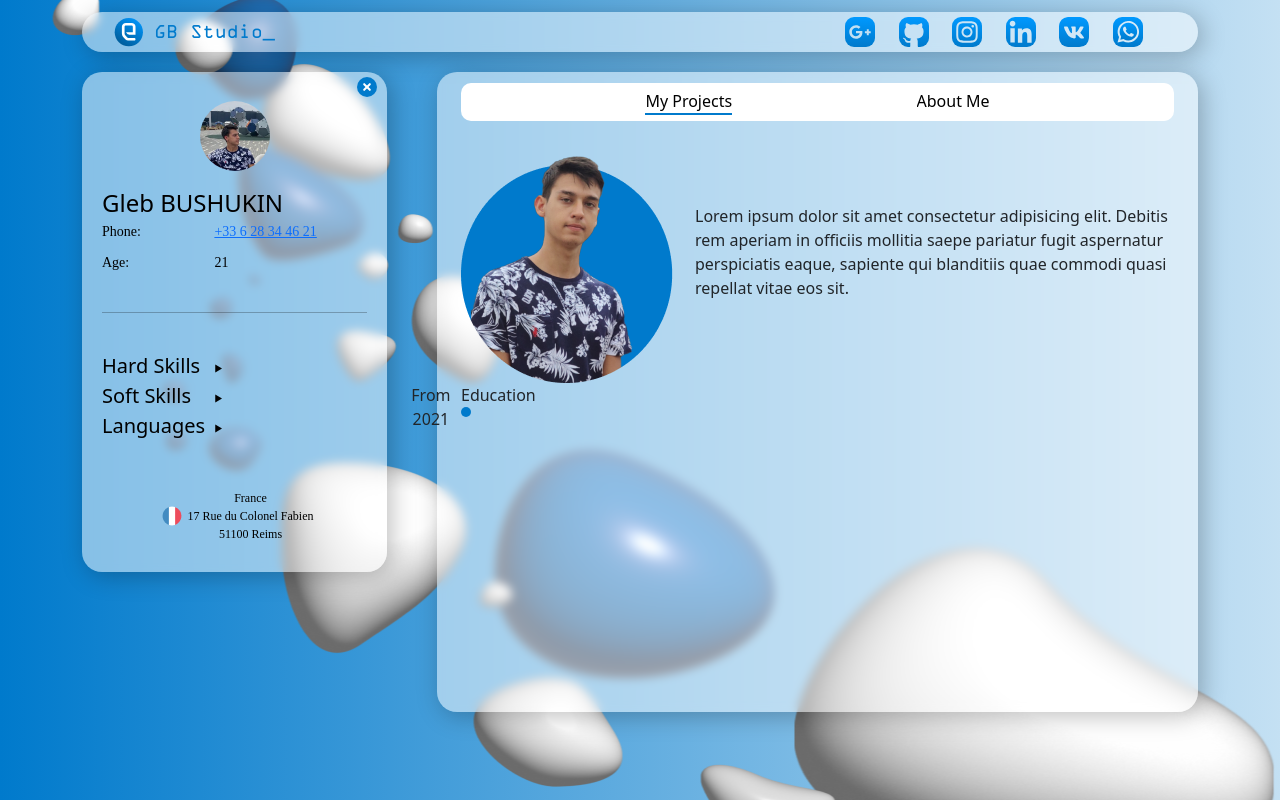
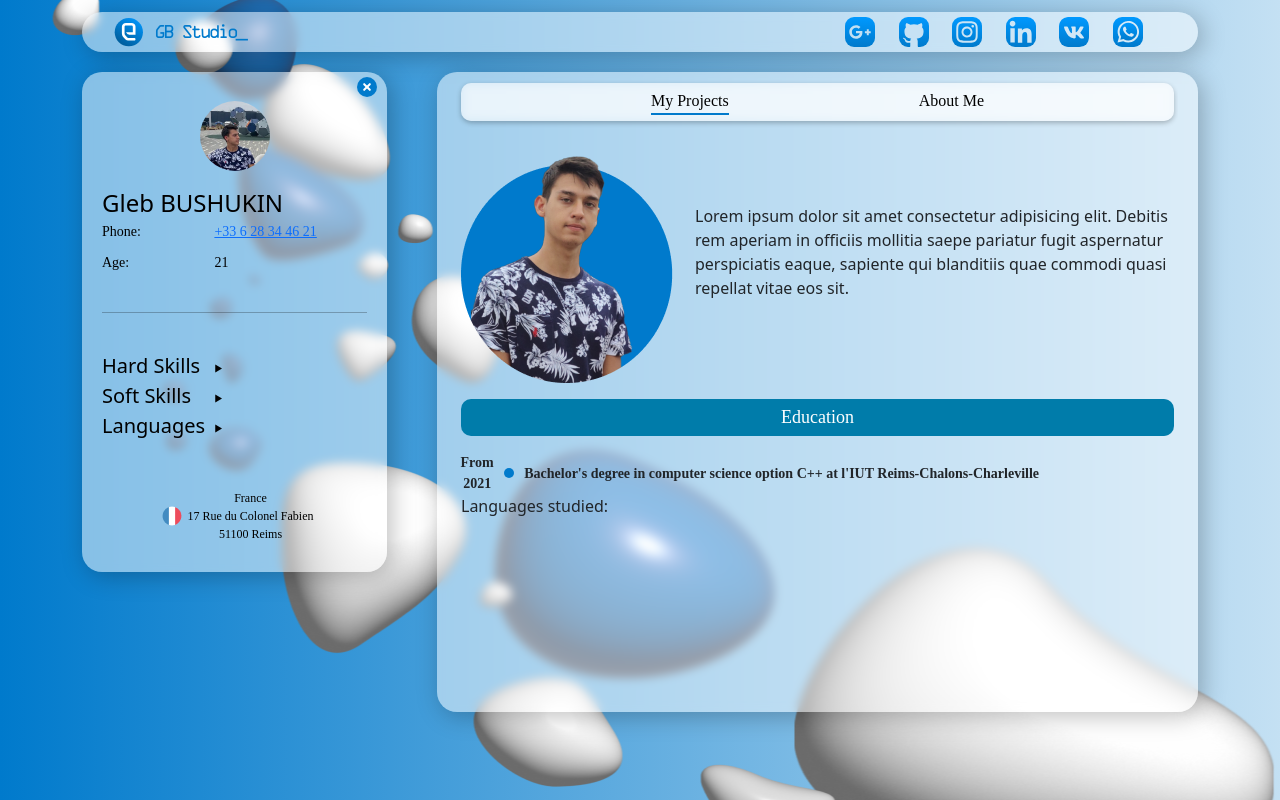
Before and after one commit to NemoZon/my-portfolio, a React (Create React App) app: page / in a window 1280 px wide. Built offline with nearby package versions, Linux system fonts and the light colour scheme.

Commit message:
+MyTimePoint

```diff
--- a/src/App.css
+++ b/src/App.css
@@ -19,12 +19,13 @@ body {
   width: 5px;
 }
 ::-webkit-scrollbar-track{
-  border-radius: 100px;
   background-color: transparent;
 }
 ::-webkit-scrollbar-thumb{
+  /* display: none; */
   border-radius: 100px;
-  background-color:#007acca1;
+  /* border: 1px solid #007acc; */
+  background-color:#007acc38;
 }
 
 .content {
--- a/src/components/MyMainPage.jsx
+++ b/src/components/MyMainPage.jsx
@@ -1,10 +1,13 @@
 import React from 'react'
 import classes from './MyMainPage.module.css'
 import MyNavBtn from './UI/navbar/MyNavBtn'
+import MyTitle from './UI/title/MyTitle'
+import MyTimePoint from './UI/timePoint/MyTimePoint'
 
 export default function MyMainPage(props) {
     return (
         <section className={classes.main} {...props}>
+            <div className={classes.scrollWrap}>
                 <MyNavBtn list={[
                         {
                             id: 1,
@@ -24,9 +27,25 @@ export default function MyMainPage(props) {
                     </div>
                 </div>
                 <section>
-                <div className={classes.title}>Education</div>
-                <div className={classes.point}></div>
+                    <MyTitle>Education</MyTitle>
+                    <MyTimePoint list={
+                        {
+                            title: "Languages studied:",
+                            li: [
+                                "PHP",
+                                "Python",
+                                "SQL",
+                                "HTML/CSS",
+                                "JS/React",
+                                "C++"
+                            ]
+                        }
+                    }
+                    before={"From 2021"}
+                    after={"Bachelor's degree in computer science option C++ at l'IUT Reims-Chalons-Charleville"}
+                    />
                 </section>
+            </div>
         </section>
     )
 }
--- a/src/components/MyMainPage.module.css
+++ b/src/components/MyMainPage.module.css
@@ -6,7 +6,13 @@
     /* Note: backdrop-filter has minimal browser support */
     height: 80vh;
     border-radius: 20px;
+    padding-right: 20px;
+}
+.scrollWrap {
+    height: 100%;
+    overflow: auto;
     padding: 11px 24px;
+    padding-right: 4px;
 }
 
 .description{
@@ -14,21 +20,3 @@
     align-items: center;
     justify-content: space-between;
 }
-
-.point {
-    position: relative;
-    border-radius: 100%;
-    width: 10px;
-    height: 10px;
-    background-color: #007ACC;
-}
-
-.point::before {
-    content: "From 2021";
-    text-align: center;
-    font-weight: 500;
-    position: absolute;
-    left: -10px;
-    top: 0;
-    transform: translateX(-100%) translateY(-50%);
-}
--- a/src/components/UI/button/MyBtn.module.css
+++ b/src/components/UI/button/MyBtn.module.css
@@ -7,6 +7,7 @@
     color: #000000;
     border: none;
     background-color: transparent;
+    font-family: 'Plus Jakarta Sans';
 }
 .container {
     display: flex;
--- a/src/components/UI/navbar/MyNav.jsx
+++ b/src/components/UI/navbar/MyNav.jsx
@@ -1,12 +1,12 @@
 import React from 'react';
 import classes from './MyNav.module.css';
 
-function MyNav(props) {
+function MyNav({text, logo, ...props}) {
     return (
-        <nav className={classes.navbar}>
+        <nav className={classes.navbar} {...props}>
             <div className={classes.navbar__logo}>
-                <img src={props.logo} alt="logo" className={classes.logo} />
-                <span className={classes.text}>{props.text}</span>
+                <img src={logo} alt="logo" className={classes.logo} />
+                <span className={classes.text}>{text}</span>
             </div>
             <div className={classes.navbar__sm}>
                 <a className={classes.link} href='#'><span className={classes.bg}></span><img className={classes.socialMediaLogo} src='./img/social_media/g+.svg' alt='g+'></img></a>
--- a/src/components/UI/navbar/MyNav.module.css
+++ b/src/components/UI/navbar/MyNav.module.css
@@ -17,6 +17,7 @@
     display: flex;
     align-items: center;
     justify-content: start;
+    letter-spacing: -3px;
 }
 
 .logo {
@@ -39,7 +40,7 @@
     margin-left: 0.5em;
     font-family: 'OCR A Extended';
     font-style: normal;
-    font-weight: 400;
+    font-weight: 500;
     font-size: 20px;
     display: flex;
     align-items: center;
--- a/src/components/UI/navbar/MyNavBtn.module.css
+++ b/src/components/UI/navbar/MyNavBtn.module.css
@@ -1,7 +1,12 @@
 .nav {
     display: flex;
     justify-content: space-evenly;
-    background-color: #fff;
+    background-color: rgba(255, 255, 255, 0.5);
     border-radius: 10px;
     padding: 6px 0;
+    position: sticky;
+    top: 0;
+    z-index: 999;
+    box-shadow: 0px 2px 5px rgb(0 0 0 / 25%);
+    backdrop-filter: blur(5px);
 }
--- /dev/null
+++ b/src/components/UI/timePoint/MyTimePoint.jsx
@@ -0,0 +1,22 @@
+import React from 'react'
+import classes from './MyTimePoint.module.css'
+
+export default function MyTimePoint({list, before, after, ...props}) {
+    return (
+        <div {...props}>
+            <div className={classes.container_point}>
+                <div className={classes.before}>{before}</div>
+                <div className={classes.point}></div>
+                <div className={classes.after}>{after}</div>
+            </div>
+            {list.title?<div className={classes.title_list}>{list.title}</div>:""}
+            <ul>
+                {list.li.forEach((elem)=>{
+                    <li>
+                        {elem}
+                    </li>
+                })}
+            </ul>
+        </div>
+    )
+}
--- /dev/null
+++ b/src/components/UI/timePoint/MyTimePoint.module.css
@@ -0,0 +1,29 @@
+.container_point {
+    display: flex;
+    align-items: center;
+    width: 100%;
+}
+.before {
+    width: min-content;
+    text-align: center;
+    font-family: Plus Jakarta Sans;
+    font-weight: 600;
+    font-size: 14px;
+}
+
+.after {
+    text-align: left;
+    font-family: Plus Jakarta Sans;
+    font-weight: 600;
+    font-size: 14px;
+}
+
+.point {
+    border-radius: 100%;
+    margin: 0 10px;
+    min-width: 10px;
+    min-height: 10px;
+    background-color: #007ACC;
+    font-style: 12px;
+    font-weight: 500;
+}
--- /dev/null
+++ b/src/components/UI/title/MyTitle.jsx
@@ -0,0 +1,12 @@
+import React from 'react'
+import classes from './MyTitle.module.css'
+
+export default function MyTitle({children, ...props}) {
+    return (
+        <div className={classes.container}>
+            <div {...props} className={classes.title}>
+                {children}
+            </div>
+        </div>
+    )
+}
--- /dev/null
+++ b/src/components/UI/title/MyTitle.module.css
@@ -0,0 +1,14 @@
+.title {
+    padding: 5px 10px;
+    border-radius: 10px;
+    background-color: #007CAA;
+    text-align: center;
+    font-weight: 500;
+    font-size: 18px;
+    color: white;
+    font-family: 'Plus Jakarta Sans';
+}
+.container {
+    width: 100%;
+    margin: 1em 0;
+}
```
Lines whose indentation alone changed are shown as unchanged.
